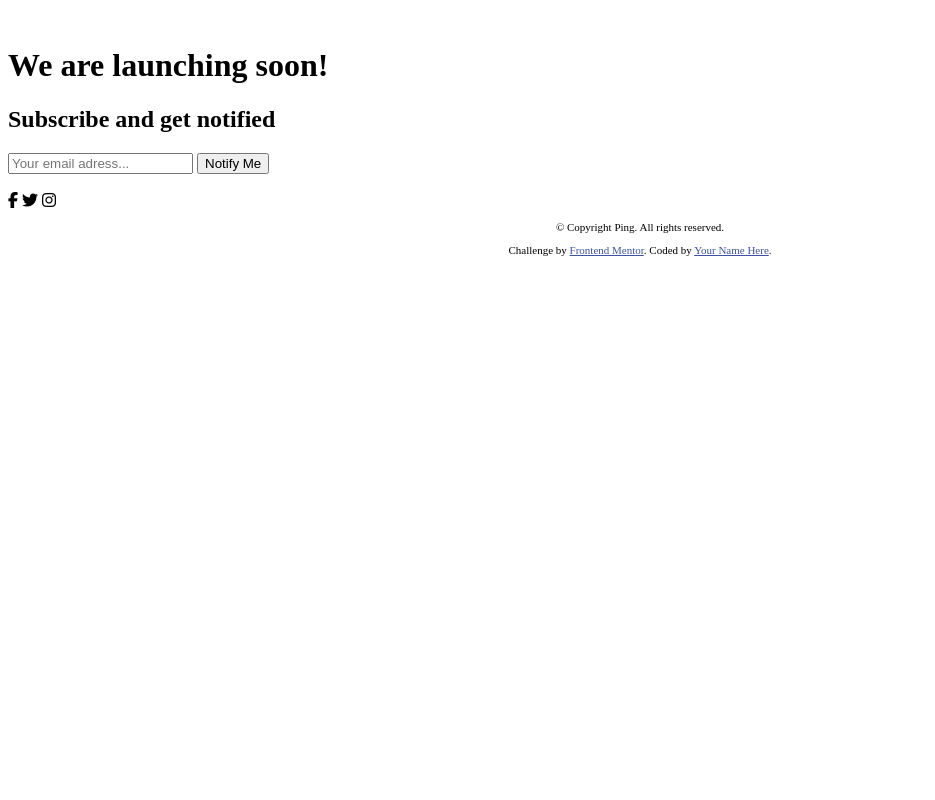
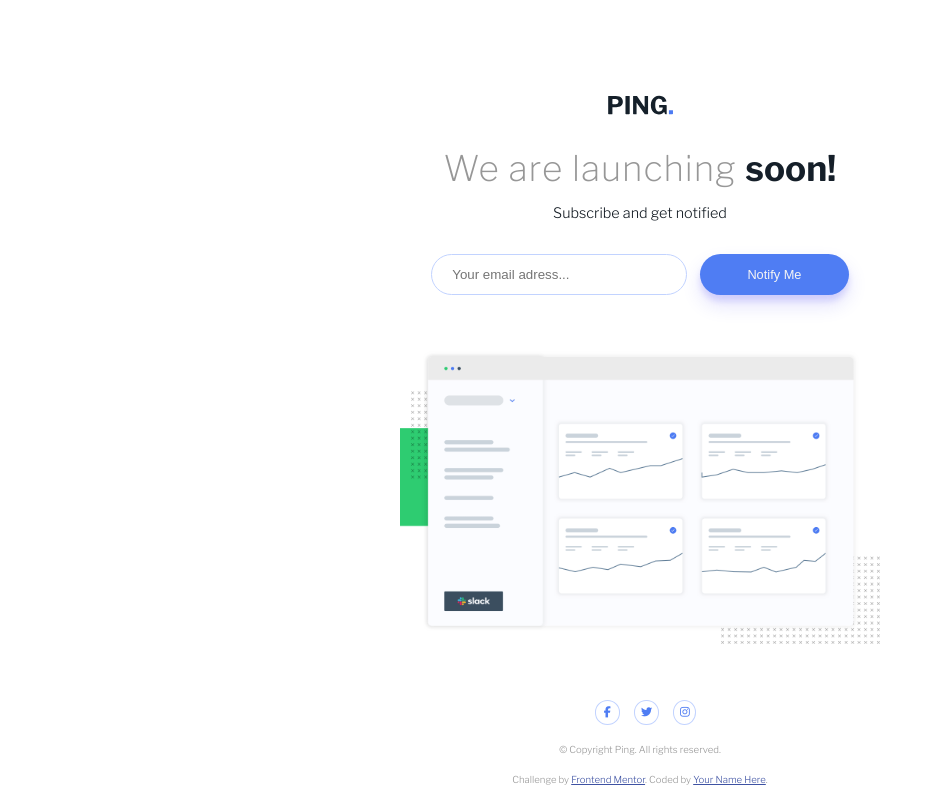
Before and after one commit to codein-looney/ping-coming-soon-page, a plain HTML site: page index.html in a window 1280 px wide. Shown: the whole page, without its empty margins (0-935 px from the left). Drawn offline with nearby package versions, Linux system fonts and the light colour scheme; the site is published under a folder, as on GitHub Pages, so addresses that start at the root find nothing.

Commit message:
Some changes

```diff
--- a/index.html
+++ b/index.html
@@ -8,7 +8,7 @@
   <link rel="icon" type="image/png" sizes="32x32" href="./images/favicon-32x32.png">
 
   <title>Frontend Mentor | Ping coming soon page</title>
-  <link rel="stylesheet" href="/css/styles.css">
+  <link rel="stylesheet" href="css/styles.css">
 
   <!-- Feel free to remove these styles or customise in your own stylesheet 👍 -->
   <style>
@@ -19,7 +19,7 @@
 <body>
 
   <main class="wrapper">
-    <img class="logo" src="/images/logo.svg" alt="">
+    <img class="logo" src="./images/logo.svg" alt="">
     <header class="content">
       <h1 class="title">We are launching <span>soon!</span></h1>
       <h2 class="subtitle">Subscribe and get notified</h2>
@@ -28,7 +28,7 @@
       <input type="email" placeholder="Your email adress...">
       <button class="btn">Notify Me</button>
     </form>
-    <img class="cover" src="/images/illustration-dashboard.png" alt="">
+    <img class="cover" src="./images/illustration-dashboard.png" alt="">
     <footer>
       <div class="socials">
         <i class="fa-brands fa-facebook-f"></i>
--- a/scss/layout/_forms.scss
+++ b/scss/layout/_forms.scss
@@ -17,6 +17,10 @@
         border: 1px solid $Pal-Blue;
         color: $Pal-Blue;
 
+        [type=text]:focus {
+            color: red;
+        }
+
         @media screen and (max-width: 680px) {
             width: 70%;
         }
```
Also changed, not shown: css/styles.css, 1 other file.
